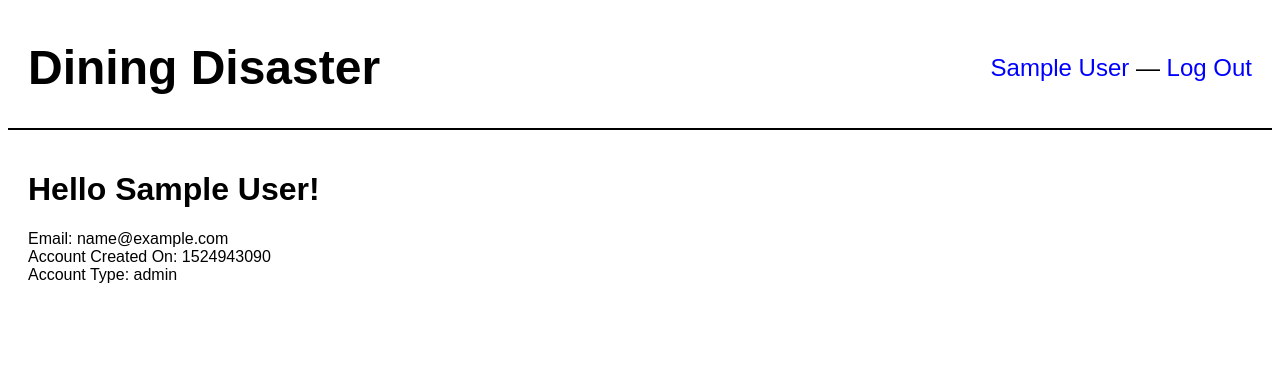
After one commit to sallaben-education/dining, a PHP site: page /user.php in a window 1280 px wide. The commit adds this page. Shown: the top 375 px of the page. Run offline with PHP 8.4, Linux system fonts and the light colour scheme; the visitor is signed in with stand-in values (Sample User, id 1).

Commit message:
UserPage&UpdateDeclining
user page and can update your declining properly with query

```diff
--- a/dat/create.sql
+++ b/dat/create.sql
@@ -11,7 +11,7 @@ drop table if exists DiningHall;
 
 create table Users (
  UserID INT AUTO_INCREMENT,
- Email VARCHAR(200),
+ Email VARCHAR(200) NOT NULL UNIQUE,
  SignupDate DATETIME NOT NULL,
  Password VARCHAR(255) NOT NULL,
  Name VARCHAR(255) NOT NULL,
@@ -26,8 +26,8 @@ create table DiningHall(
 );
 create table Student (
  UserID INT,
- Declining DECIMAL(18,2),
- Swipes INT,
+ Declining DECIMAL(18,2) DEFAULT 0,
+ Swipes INT DEFAULT 0,
  PRIMARY KEY(UserID),
  FOREIGN KEY(UserID) REFERENCES Users(UserID) ON DELETE CASCADE
 );
--- a/index.php
+++ b/index.php
@@ -21,7 +21,7 @@ session_start();
     <div class="right">
         <?php
         if(isset($_SESSION['valid'])) {
-            echo $_SESSION['Name'] . ' &mdash; <span class="logout"><a href="./script/logout.php">Log Out</a></span>';
+            echo '<a href="./user.php">' . $_SESSION['Name'] . '</a> &mdash; <span class="logout"><a href="./script/logout.php">Log Out</a></span>';
         } else {
             echo '<span class="signup"><a href="./signup.php">Sign Up</a></span>';
             echo '<span class="login"><a href="./login.php">Log In</a></span>';
--- a/script/signup.php
+++ b/script/signup.php
@@ -45,7 +45,7 @@ $_SESSION['UserID'] = $row['UserID'];
 $_SESSION['SignupDate'] = $row['SignupDate'];
 $_SESSION['Email'] = $email;
 $_SESSION['Name'] = $name;
-
+$_SESSION['usertype'] = $userType;
 $_SESSION['valid'] = true;
 
 $myUserId = $row['UserID'];
@@ -59,6 +59,8 @@ SQL;
 	if(!$result = $db->query($sql)) {
     	die("There was an error running the query [" . $db->error . "]");
 	}
+	$_SESSION['swipes'] = '0';
+	$_SESSION['declining'] = '0';
 } else {
 	$sql = <<<SQL
 		INSERT INTO Faculty (UserID)
--- /dev/null
+++ b/user.php
@@ -0,0 +1,66 @@
+<?php
+require_once('./script/connect.php');
+session_start();
+if(!isset($_SESSION['valid'])) {
+    header("Location: ./index.php");
+}
+?>
+<!DOCTYPE html>
+<html lang="en">
+<head>
+    <meta charset="UTF-8">
+    <meta name="viewport" content="width=device-width, initial-scale=1.0">
+    <meta http-equiv="X-UA-Compatible" content="ie=edge">
+    <link rel="stylesheet" href="css/main.css">
+    <title><?php echo $_SESSION['Name']; ?></title>
+</head>
+<body>
+<header>
+    <div class="left">
+        <div class="logo">
+            <a href="./index.php">Dining Disaster</a>
+        </div>
+    </div>
+    <div class="right">
+        <?php
+        if(isset($_SESSION['valid'])) {
+            echo '<a href="./user.php">' . $_SESSION['Name'] . '</a> &mdash; <span class="logout"><a href="./script/logout.php">Log Out</a></span>';
+        } else {
+            echo '<span class="signup"><a href="./signup.php">Sign Up</a></span>';
+            echo '<span class="login"><a href="./login.php">Log In</a></span>';
+        }
+        ?>
+    </div>
+</header>
+<div class="content">
+    <h1>Hello <?php echo $_SESSION['Name']; ?>!</h1>
+    <div>
+        <div>Email: <?php echo $_SESSION['Email']; ?></div>
+        <div>Account Created On: <?php echo $_SESSION['SignupDate']; ?></div>
+        <div>Account Type:
+            <?php echo $_SESSION['usertype'];
+            if (!strcmp($_SESSION['usertype'], 'student')) {
+                echo '<div>Swipes: ' . $_SESSION['swipes'] . '</div>';
+                echo '<div>Declining: ' . $_SESSION['declining'] . '</div>';
+            }
+            ?>
+        </div>
+
+    </div>
+    <br><br><br><br>
+    <div>
+    <form action="./script/updateStudent.php" method="post">
+    <?php
+        if (!strcmp($_SESSION['usertype'], 'student')) {
+            echo '<div>Update Declining: </div>';
+            echo '<input type="number" step="0.01" name="declining" id="declining">';
+            echo '<div>Update Swipes: </div>';
+            echo '<input type="number" step="1" name="swipes" id="swipes">';
+            echo '<input type="submit" value="Update">';
+        }
+    ?>
+    </form>
+    </div>
+</div>
+</body>
+</html>
```
Also changed, not shown: script/updateStudent.php (added, +36 -0 lines).
